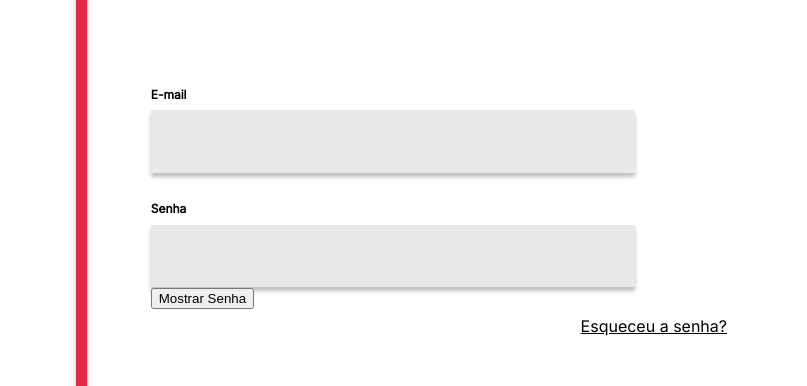
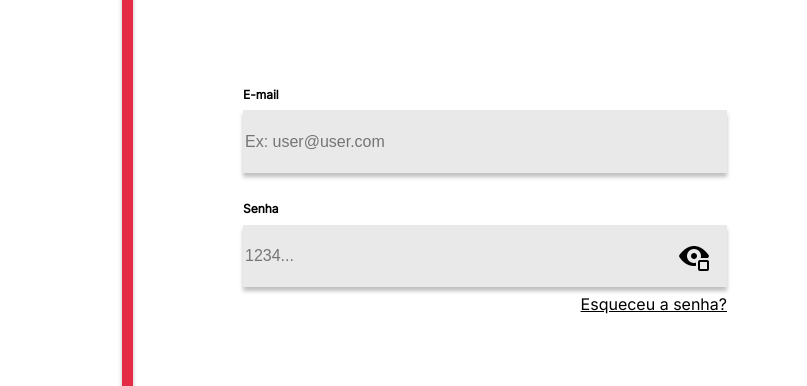
Before and after one commit to JoaoVitorPereira-lab/samurais-skate, a React app in the folder site/: page /Login in a window 1280 px wide. Shown: the part 206-592 px from the top of the page, 473-1280 px from the left. Built offline with nearby package versions, Linux system fonts and the light colour scheme; a web font is replaced by a local one.

Commit message:
Botão de mostar senha 100% :D

```diff
--- a/site/package.json
+++ b/site/package.json
@@ -15,6 +15,7 @@
     "react-top-loading-bar": "^2.3.1",
     "Router": "^2.1.0",
     "sass": "^1.54.9",
+    "start": "^5.1.0",
     "web-vitals": "^2.1.4"
   },
   "scripts": {
--- a/site/src/pages/Admin/LoginAdm/index.js
+++ b/site/src/pages/Admin/LoginAdm/index.js
@@ -28,6 +28,7 @@ export default function Login() {
         catch (err) {
           if(err.response.status === 401){
                 setErro(err.response.data.Erro)
+                ref.current.complete()
             }
         }
 
@@ -49,7 +50,7 @@ export default function Login() {
                 <p></p>
                 <div className="cx2">
                     <h6>Senha</h6>
-                    <input className="senha" type="text" value={senha} onChange={e => setSenha(e.target.value)}></input>
+                    <input className="senha" type="password" value={senha} onChange={e => setSenha(e.target.value)}></input>
                     <a className="esqueceu">Esqueceu a senha?</a>
                 </div>
                 <div className="botao">
--- a/site/src/pages/User/Cadastro/index.js
+++ b/site/src/pages/User/Cadastro/index.js
@@ -12,6 +12,11 @@ export default function Login() {
 
     const [mostrarSenha, SetMostrarSenha] = useState(false);
     const navigate = useNavigate()
+
+    function OcultarSenhaClick(){
+        SetMostrarSenha(false)
+    }
+
     function MostrarSenhaClick(){
         SetMostrarSenha(true)
     }
@@ -41,21 +46,30 @@ export default function Login() {
 
                         <div className="cx1">
                             <h6>Nome</h6>
-                            <input className="email" type="text" value={nome} onChange={e => setNome(e.target.value)}/>
+                            <input className="email" type="text" placeholder="user" value={nome} onChange={e => setNome(e.target.value)}/>
                         </div>
                         <p></p>
                         <div className="cx2">
                             <h6>Sobrenome</h6>
-                            <input className="senha" type="text" value={sobrenome} onChange={e => setSobrenome(e.target.value)}></input>
+                            <input className="senha" type="text" value={sobrenome} placeholder="user" onChange={e => setSobrenome(e.target.value)}></input>
                         </div>
                         <h6>E-mail</h6>
-                            <input className="email" type="text" value={email} onChange={e => setEmail(e.target.value)}/>
+                            <input className="email" type="text" value={email} placeholder="user@user" onChange={e => setEmail(e.target.value)}/>
                             <h6>Senha</h6>
-                            <input className="email" type="password" value={senha} onChange={e => setSenha(e.target.value)}/>
-                        <button onClick={MostrarSenhaClick}> Mostrar Senha </button>
-                            {mostrarSenha &&
-                            senha
-                            }
+                            {!mostrarSenha &&
+                    <input className="senha" type="password" value={senha} placeholder="1234..." onChange={e => setSenha(e.target.value)}></input>
+                    }
+                    {mostrarSenha &&
+
+                    <input className="senha" type="text" value={senha} placeholder="1234..." onChange={e => setSenha(e.target.value)}></input>
+
+                    }
+                    {!mostrarSenha &&
+                    <img className="olho_mostrar_senha" src="../images/olho sem x.png" onClick={MostrarSenhaClick} />
+                    }
+                    {mostrarSenha &&
+                    <img className="olho_mostrar_senha" src="../images/olho com x.png" onClick={OcultarSenhaClick}/>
+                    }
                         <div className="botao">
                             <div>
                                 {erro}
--- a/site/src/pages/User/Login/index.js
+++ b/site/src/pages/User/Login/index.js
@@ -12,12 +12,17 @@ export default function Login() {
 
     const [mostrarSenha, SetMostrarSenha] = useState(false);
 
+
     const [carregando, setCarregando] = useState(false)
     const navigate = useNavigate()
     const ref = useRef()
 
     function MostrarSenhaClick(){
         SetMostrarSenha(true)
+    }
+
+    function OcultarSenhaClick(){
+        SetMostrarSenha(false)
     }
     async function Entrar() {
         ref.current.continuousStart();
@@ -48,15 +53,24 @@ export default function Login() {
                 <h1 className="titulo">Entrar</h1>
                 <div className="cx1">
                     <h6>E-mail</h6>
-                    <input className="email" type="text" value={email} onChange={e => setEmail(e.target.value)}/>
+                    <input className="email" type="text" value={email} placeholder="Ex: user@user.com" onChange={e => setEmail(e.target.value)}/>
                 </div>
                 <p></p>
                 <div className="cx2">
                     <h6>Senha</h6>
-                    <input className="senha" type="password" value={senha} onChange={e => setSenha(e.target.value)}></input>
-                    <button onClick={MostrarSenhaClick}> Mostrar Senha </button>
+                    {!mostrarSenha &&
+                    <input className="senha" type="password" value={senha} placeholder="1234..." onChange={e => setSenha(e.target.value)}></input>
+                    }
                     {mostrarSenha &&
-                    senha
+
+                    <input className="senha" type="text" value={senha} onChange={e => setSenha(e.target.value)}></input>
+
+                    }
+                    {!mostrarSenha &&
+                    <img className="olho_mostrar_senha" src="../images/olho sem x.png" onClick={MostrarSenhaClick} />
+                    }
+                    {mostrarSenha &&
+                    <img className="olho_mostrar_senha" src="../images/olho com x.png" onClick={OcultarSenhaClick}/>
                     }
                     <a className="esqueceu">Esqueceu a senha?</a>
                 </div>
--- a/site/src/pages/User/Login/index.scss
+++ b/site/src/pages/User/Login/index.scss
@@ -103,4 +103,10 @@
         font-weight: bold;
         cursor:pointer;
     }
+    .olho_mostrar_senha{
+        position: absolute;
+        margin-top: 1em;
+        margin-left: -3em;
+        cursor: pointer;
+    }
 }
```
Also changed, not shown: site/public/images/olho com x.png (added), site/public/images/olho sem x.png (added), 2 other files.
